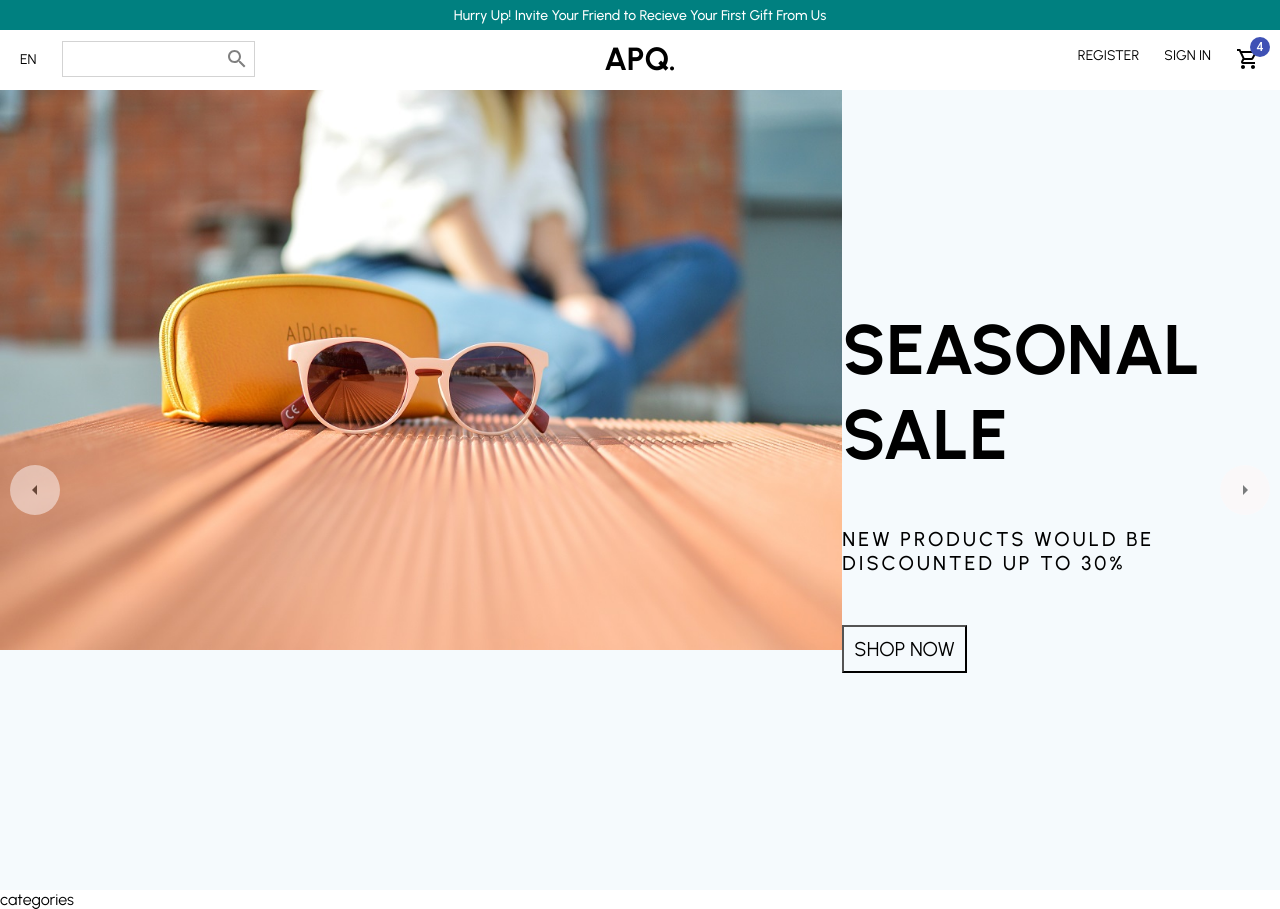
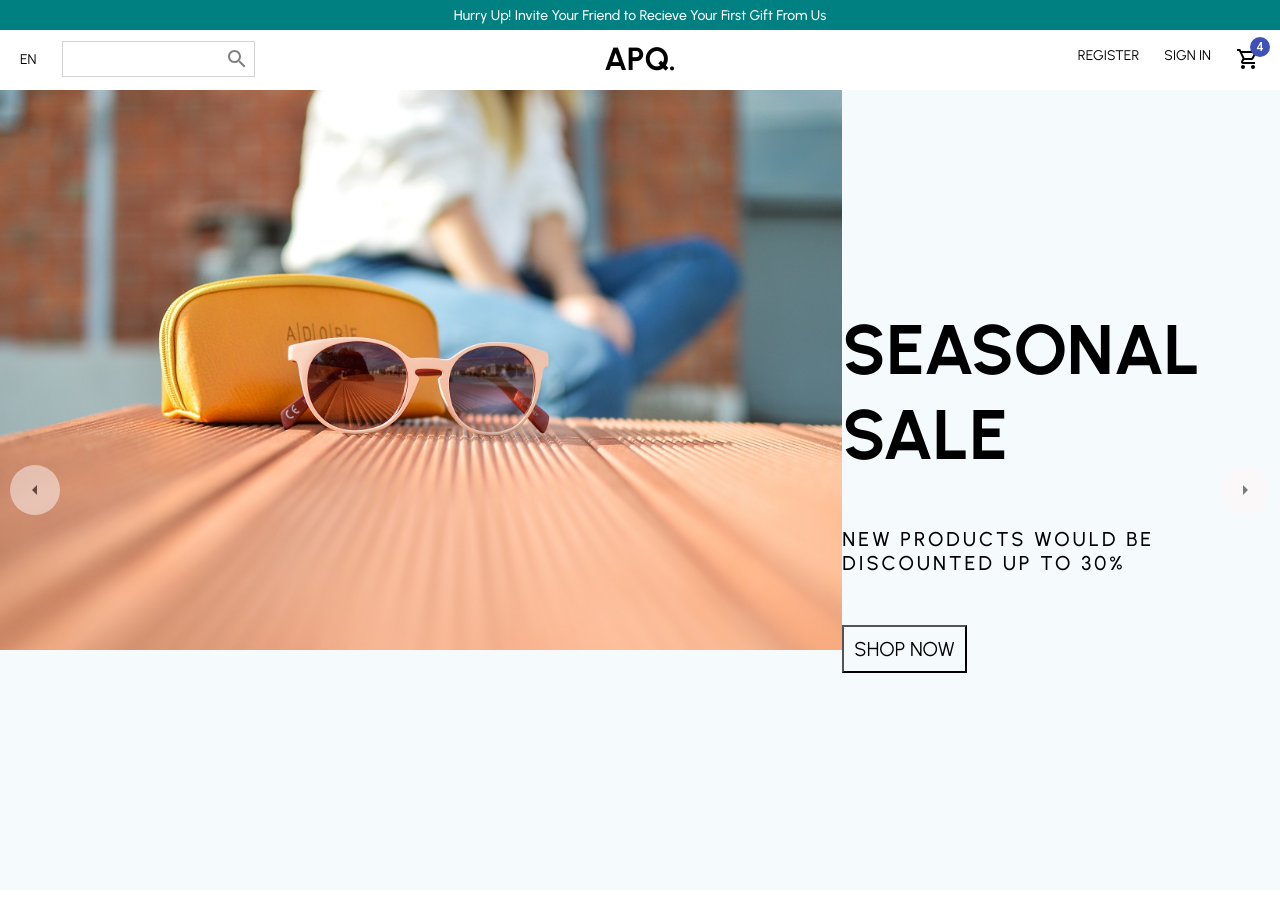
Before and after one commit to AliPooladmast/e-commerce, a React (Create React App) app: page / in a window 1280 px wide. Built offline with nearby package versions, Linux system fonts and the light colour scheme.

Commit message:
feat: import categories object from data to category component

```diff
--- a/src/components/Categories/Categories.jsx
+++ b/src/components/Categories/Categories.jsx
@@ -1,7 +1,14 @@
 import React from "react";
+import { categories } from "../../data.js";
 
 function Categories() {
-  return <div>categories</div>;
+  return (
+    <div>
+      {categories.map((item) => (
+        <item />
+      ))}
+    </div>
+  );
 }
 
 export default Categories;
```
